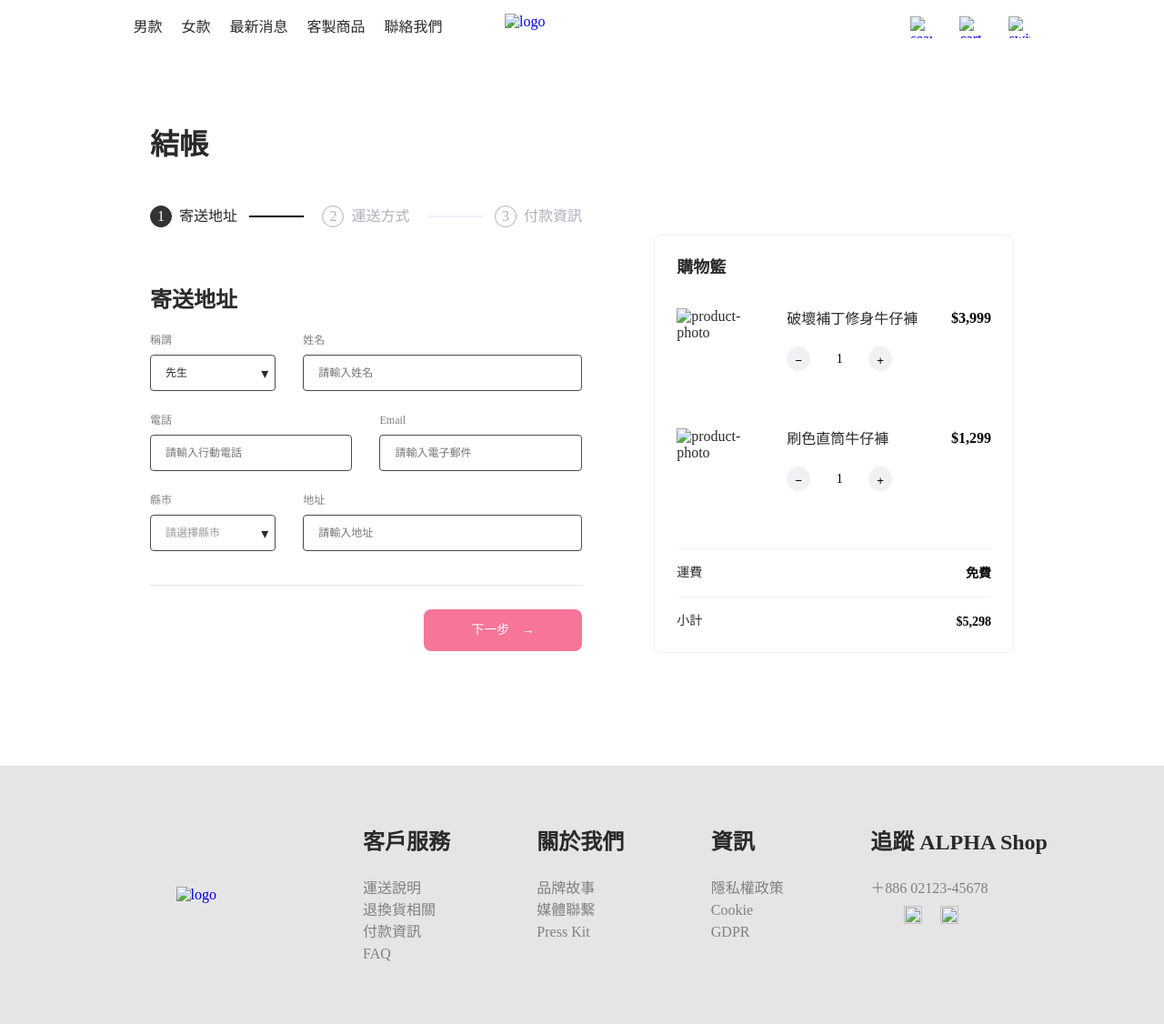
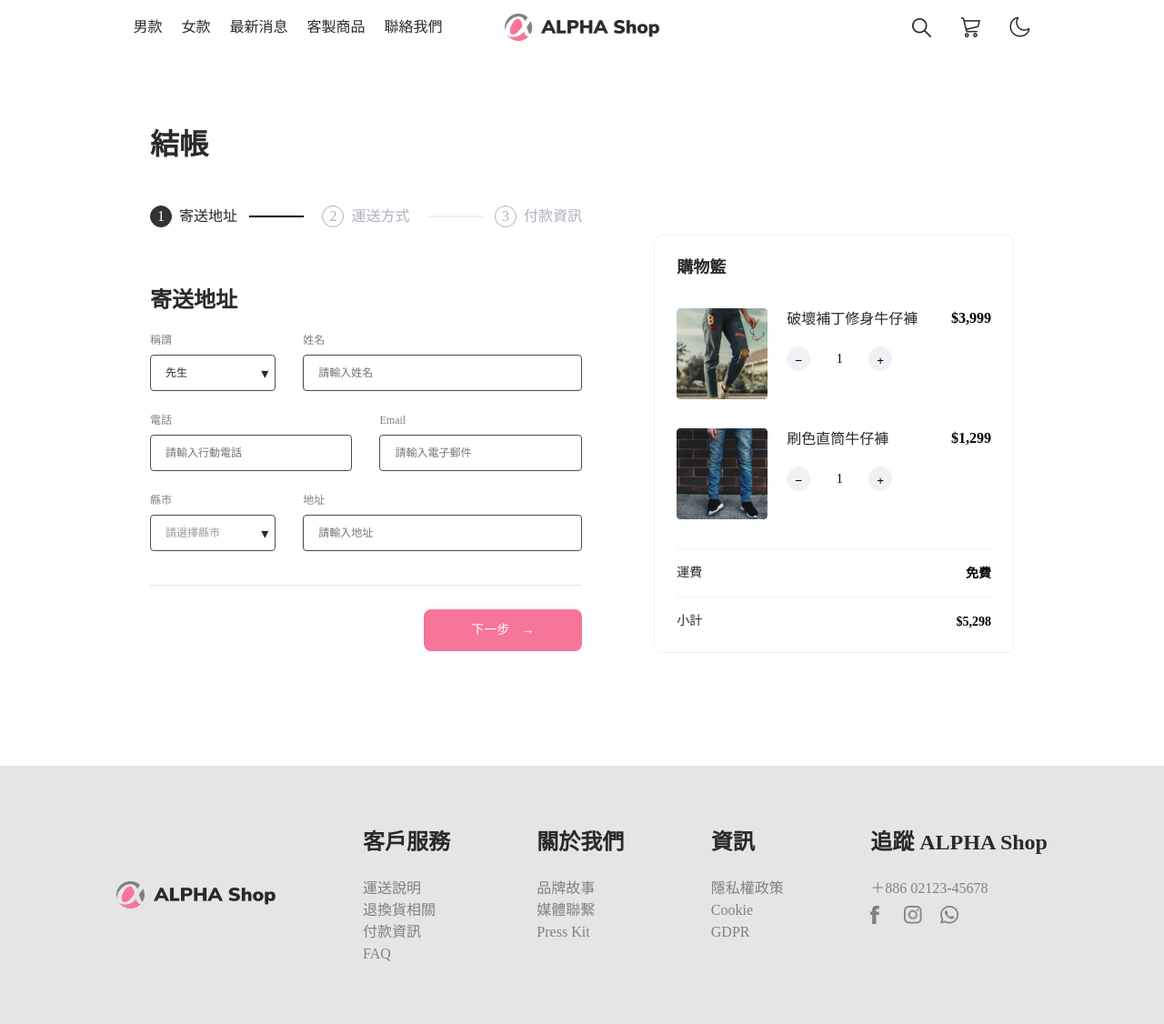
Before and after one commit to huanmingchang/Alpha-shop, a website: page index.html in a window 1280 px wide. Shown: the whole page at 91% size. Drawn offline with Linux system fonts and the light colour scheme; the site is published under a folder, as on GitHub Pages, so addresses that start at the root find nothing.

Commit message:
fix: fix src path

```diff
--- a/index.html
+++ b/index.html
@@ -22,19 +22,19 @@
           <div class="nav-wrapper__icons-wrapper">
           <a href="#"
             ><img
-              src="/public/search-daymode.png"
+              src="http://127.0.0.1:5500/public/search-daymode.png"
               alt="search"
               class="nav-wrapper__icons-wrapper--search"
           /></a>
           <a href="#"
             ><img
-              src="/public/shopping-cart-daymode@2x.png"
+              src="http://127.0.0.1:5500/public/shopping-cart-daymode@2x.png"
               alt="cart"
               class="nav-wrapper__icons-wrapper--cart"
           /></a>
           <a href="#"
             ><img
-              src="/public/moon-icon@2x.png"
+              src="http://127.0.0.1:5500/public/moon-icon@2x.png"
               alt="switch mode"
               class="nav-wrapper__icons-wrapper--switch"
           /></a>
@@ -44,7 +44,7 @@
       <div class="nav__logo">
         <a href="#"
           ><img
-            src="/public/logo-daymode@2x (1).png"
+            src="http://127.0.0.1:5500/public/logo-daymode@2x%20(1).png"
             class="nav__logo__pic"
             alt="logo"
         /></a>
@@ -246,7 +246,7 @@
           <div class="main__cart-container__items">
             <div class="main__cart-container__items__photo-wrapper">
               <img
-                src="/public/product-1@2x.png"
+                src="./public/product-1@2x.png"
                 class="product-photo"
                 alt="product-photo"
               />
@@ -290,7 +290,7 @@
           <div class="main__cart-container__items">
             <div class="main__cart-container__items__photo-wrapper">
               <img
-                src="/public/product-2@2x.png"
+                src="./public/product-2@2x.png"
                 class="product-photo"
                 alt="product-photo"
               />
@@ -373,7 +373,7 @@
         >
           <a href="javascript:void(0);">
             <img
-              src="/public/logo-daymode@2x (1).png"
+              src="http://127.0.0.1:5500/public/logo-daymode@2x%20(1).png"
               class="footer__logo__pic"
               alt="logo"
           /></a>
@@ -430,19 +430,19 @@
             <div class="footer-info__icons-wrapper d-flex">
               <a href="javascript:void(0);"
                 ><img
-                  src="/public/fb-daymode@2x.png"
+                  src="./public/fb-daymode@2x.png"
                   alt=""
                   class="footer-info__icons-wrapper--fb"
               /></a>
               <a href="javascript:void(0);"
                 ><img
-                  src="/public/ig-daymode@2x.png"
+                  src="./public/ig-daymode@2x.png"
                   alt=""
                   class="footer-info__icons-wrapper--ig"
               /></a>
               <a href="javascript:void(0);"
                 ><img
-                  src="/public/whatsapp-daymode@2x.png"
+                  src="./public/whatsapp-daymode@2x.png"
                   alt=""
                   class="footer-info__icons-wrapper--whatsapp"
               /></a>
```
